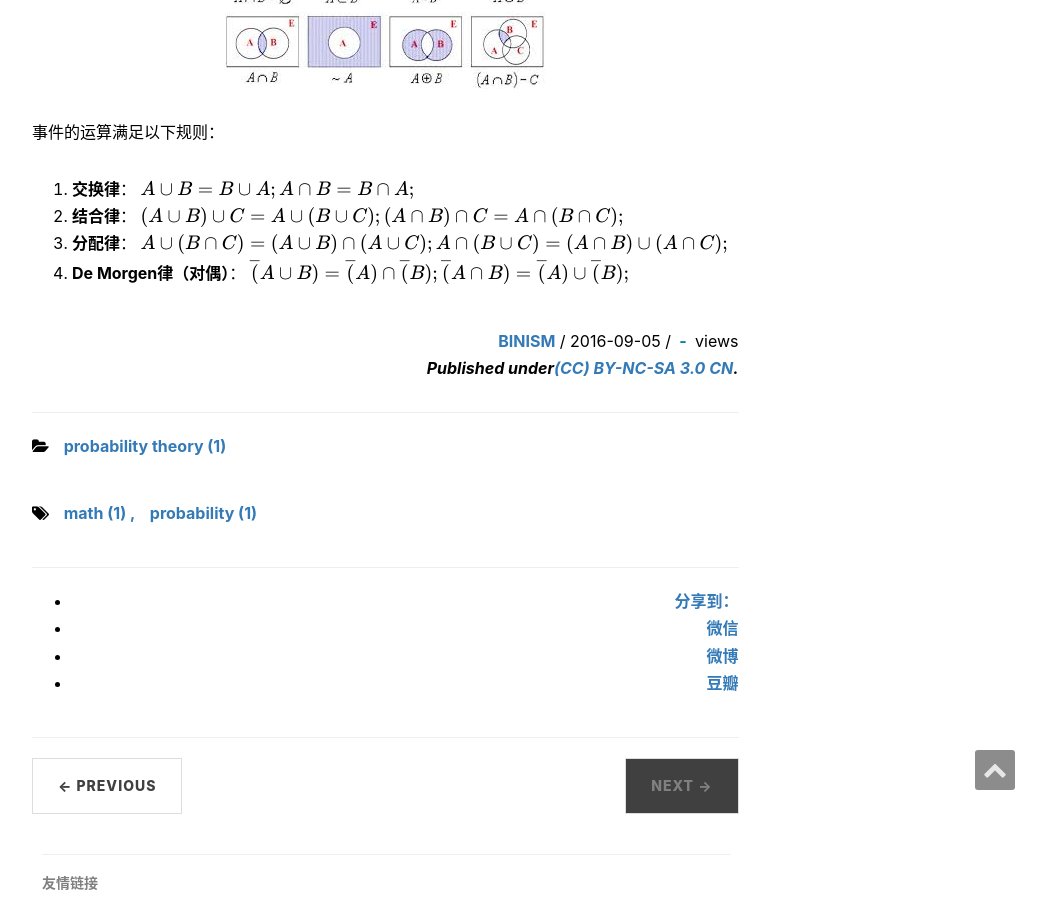
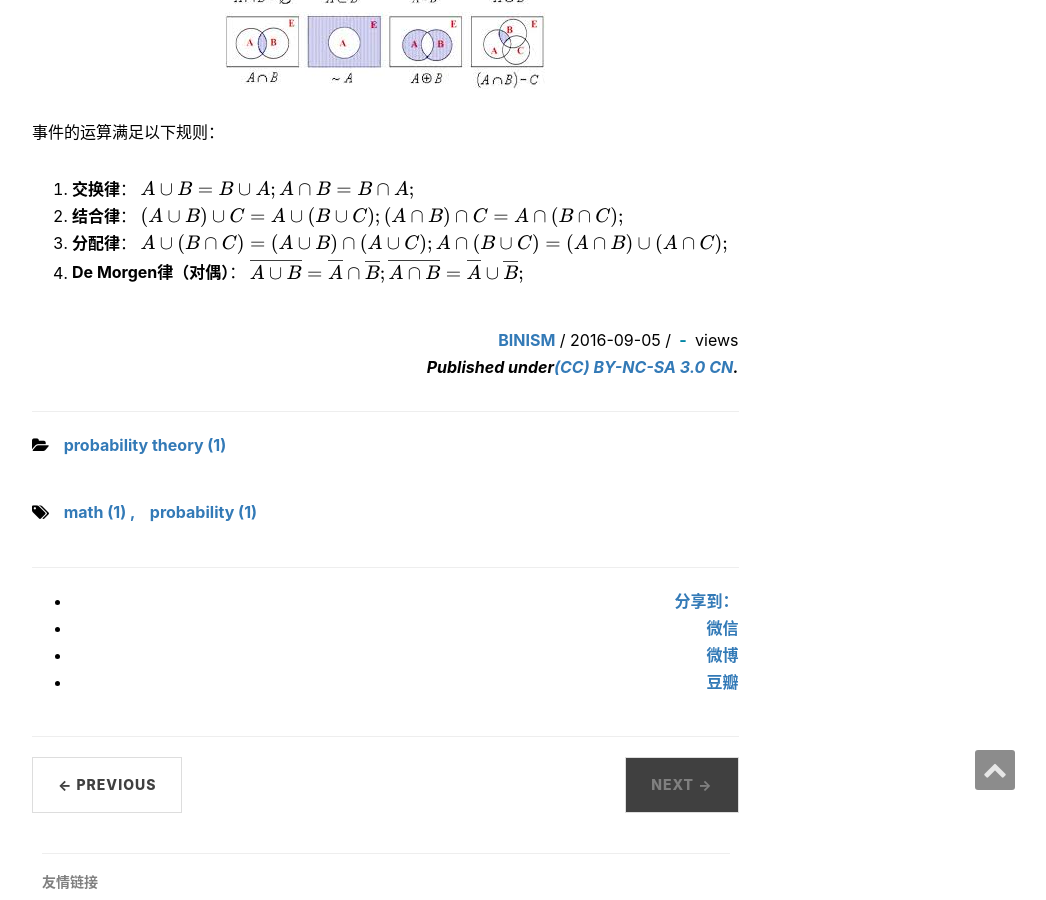
Before and after one commit to binism/binism.github.io, a Jekyll site: the page built from _posts/2016-09-05-Probability-theory-notes.md, in a window 1280 px wide and 900 px high, scrolled down 2074 px. Shown: the whole window, without its empty margins (233-1279 px from the left). Built offline with Jekyll 4.4.1, drawn with Linux system fonts in a browser that asks for light colours; formulas are drawn with MathJax 3; comment, search, counter and statistics services are not loaded.

Commit message:
add new md file

```diff
--- a/_posts/2016-09-05-Probability-theory-notes.md
+++ b/_posts/2016-09-05-Probability-theory-notes.md
@@ -76,4 +76,4 @@ author:     "BINISM"
   1. **交换律**：  $$ A \cup B = B \cup A; A \cap B = B \cap A; $$
   2. **结合律**：  $$ (A \cup B) \cup C = A \cup (B \cup C);  (A \cap B) \cap C = A \cap (B \cap C); $$
   3. **分配律**：  $$ A \cup (B \cap C) = (A \cup B) \cap (A \cup C);  A \cap (B \cup C) = (A \cap B) \cup (A \cap C); $$
-  4. **De Morgen律（对偶）**：  $$ \overline(A \cup B) = \overline(A) \cap \overline(B);  \overline(A \cap B) = \overline(A) \cup \overline(B); $$
+  4. **De Morgen律（对偶）**：  $$ \overline{A \cup B} = \overline{A} \cap \overline{B};  \overline{A \cap B} = \overline{A} \cup \overline{B}; $$
```
